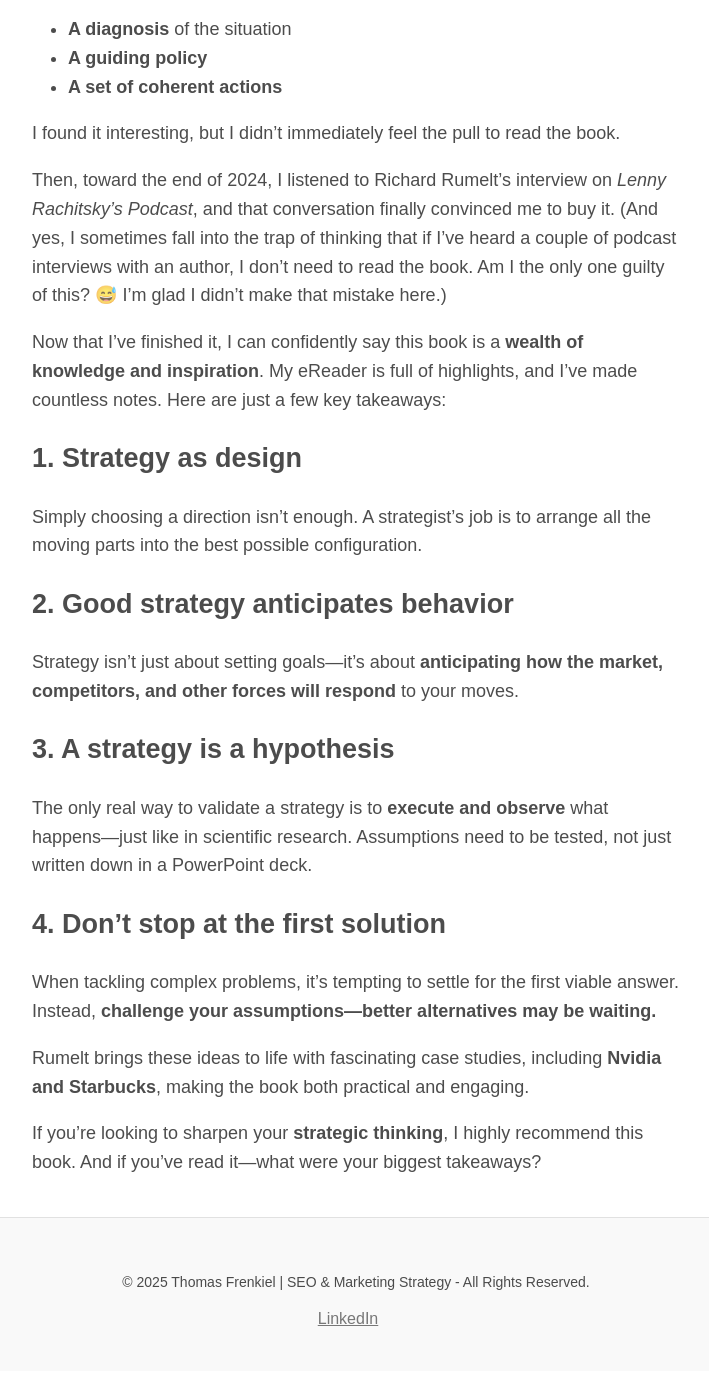
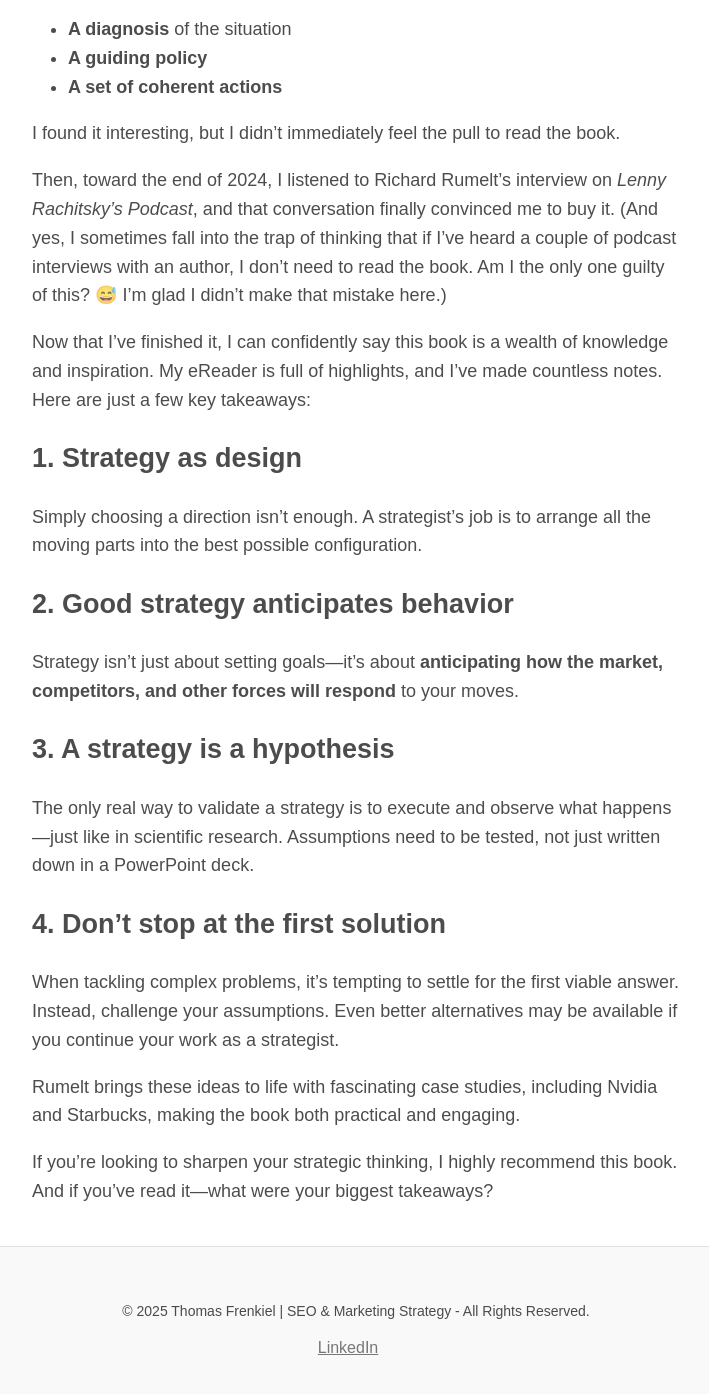
Before and after one commit to tfrenkiel040/website, a Jekyll site: the page built from _posts/2025-02-15-strategy.md, in a window 1280 px wide and 1400 px high, scrolled down 377 px. Shown: the top 1394 px of the window, without its empty margins (284-993 px from the left). Built offline with Jekyll 4.4.1, drawn with Linux system fonts in a browser that asks for light colours; before the commit the page ends 1748 px from its top, so only the background shows below that; some of the changed text lies outside the part shown.

Commit message:
removed bold

```diff
--- a/_posts/2025-02-15-strategy.md
+++ b/_posts/2025-02-15-strategy.md
@@ -7,7 +7,7 @@ categories: marketing
 
 
 
-I first heard about *Good Strategy, Bad Strategy* in Tom Critchlow's **SEO MBA** course, where he introduced the concept of the **“kernel”**—the foundation of a good strategy. It consists of three elements:
+I first heard about *Good Strategy, Bad Strategy* in Tom Critchlow's SEO MBA course, where he introduced the concept of the “kernel”—the foundation of a good strategy. It consists of three elements:
 
 - **A diagnosis** of the situation
 - **A guiding policy**
@@ -17,7 +17,7 @@ I found it interesting, but I didn’t immediately feel the pull to read the boo
 
 Then, toward the end of 2024, I listened to Richard Rumelt’s interview on *Lenny Rachitsky's Podcast*, and that conversation finally convinced me to buy it. (And yes, I sometimes fall into the trap of thinking that if I’ve heard a couple of podcast interviews with an author, I don’t need to read the book. Am I the only one guilty of this? 😅 I’m glad I didn’t make that mistake here.)
 
-Now that I’ve finished it, I can confidently say this book is a **wealth of knowledge and inspiration**. My eReader is full of highlights, and I’ve made countless notes. Here are just a few key takeaways:
+Now that I’ve finished it, I can confidently say this book is a wealth of knowledge and inspiration. My eReader is full of highlights, and I’ve made countless notes. Here are just a few key takeaways:
 
 ## 1. Strategy as design
 Simply choosing a direction isn’t enough. A strategist’s job is to arrange all the moving parts into the best possible configuration.
@@ -26,11 +26,11 @@ Simply choosing a direction isn’t enough. A strategist’s job is to arrange a
 Strategy isn’t just about setting goals—it’s about **anticipating how the market, competitors, and other forces will respond** to your moves.
 
 ## 3. A strategy is a hypothesis
-The only real way to validate a strategy is to **execute and observe** what happens—just like in scientific research. Assumptions need to be tested, not just written down in a PowerPoint deck.
+The only real way to validate a strategy is to execute and observe what happens—just like in scientific research. Assumptions need to be tested, not just written down in a PowerPoint deck.
 
 ## 4. Don’t stop at the first solution
-When tackling complex problems, it’s tempting to settle for the first viable answer. Instead, **challenge your assumptions—better alternatives may be waiting.**
+When tackling complex problems, it’s tempting to settle for the first viable answer. Instead, challenge your assumptions. Even better alternatives may be available if you continue your work as a strategist.
 
-Rumelt brings these ideas to life with fascinating case studies, including **Nvidia and Starbucks**, making the book both practical and engaging.
+Rumelt brings these ideas to life with fascinating case studies, including Nvidia and Starbucks, making the book both practical and engaging.
 
-If you’re looking to sharpen your **strategic thinking**, I highly recommend this book. And if you’ve read it—what were your biggest takeaways?
+If you’re looking to sharpen your strategic thinking, I highly recommend this book. And if you’ve read it—what were your biggest takeaways?
```
Also changed, not shown: _posts/2024-06-16-ad-creatives-what-makes-a-good-ad.md (+2 -2 lines), _posts/2024-10-14-seo-is-more-content-distr.md (+1 -1 lines), _posts/2024-12-23-new-role.md (+3 -3 lines), _posts/2024-12-24-demand-gen.md (+0 -3 lines).
